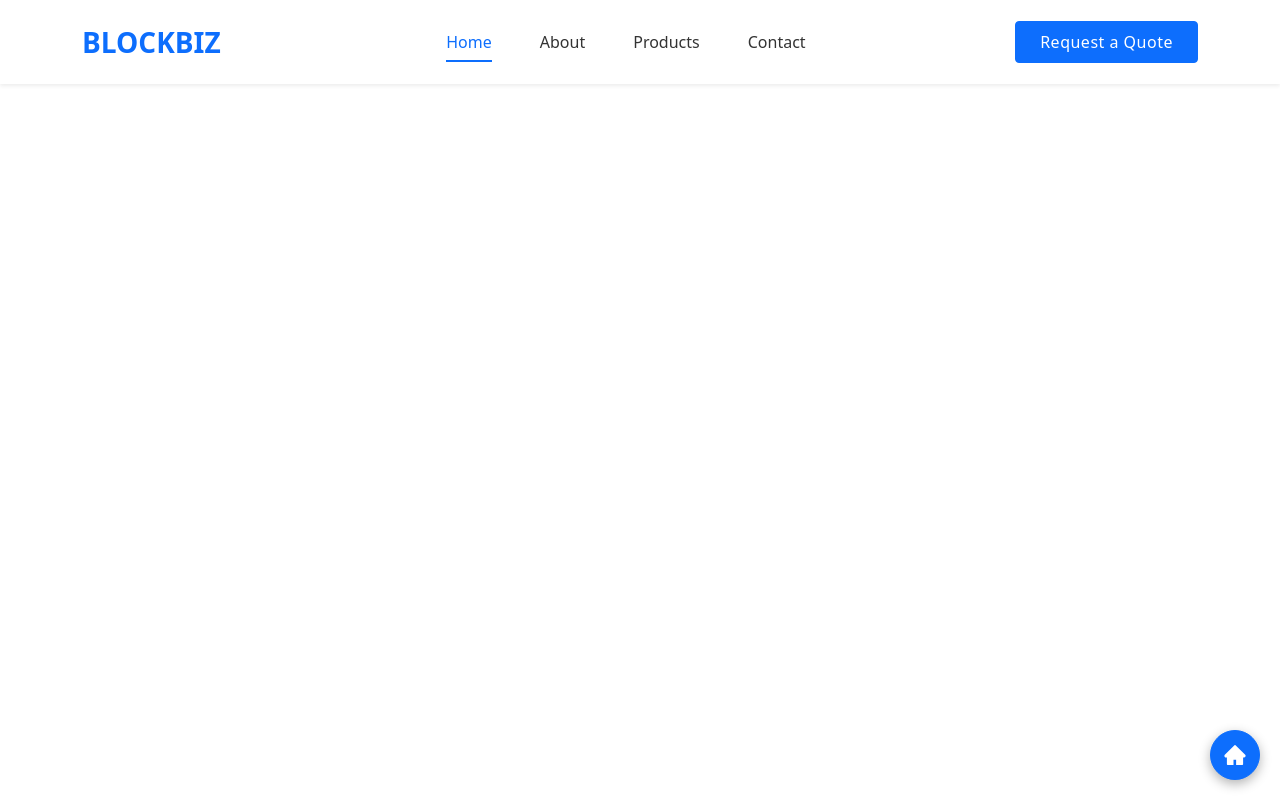
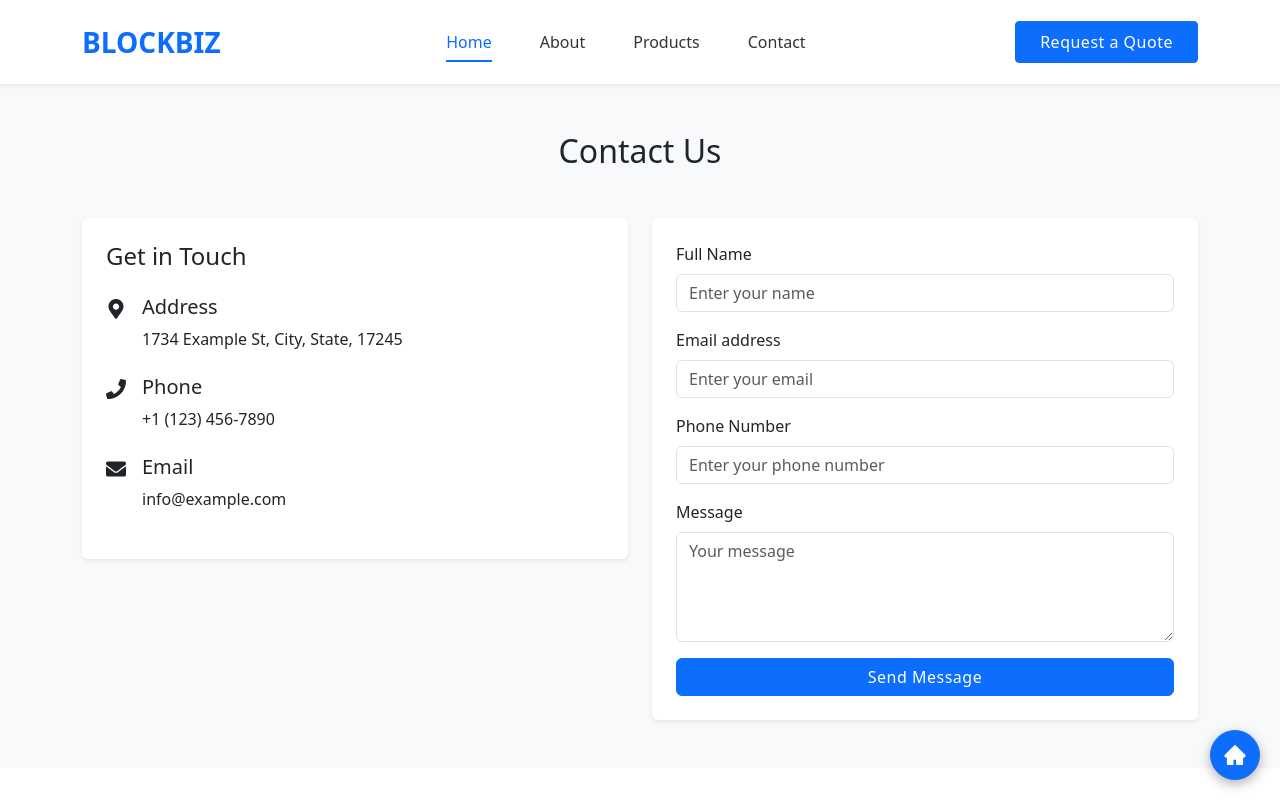
Before and after one commit to Aniuzu/POP, a React (Vite) app: page /contact in a window 1280 px wide. Built offline with nearby package versions, Linux system fonts and the light colour scheme.

Commit message:
Remove vite-plugin-vercel

```diff
--- a/src/App.jsx
+++ b/src/App.jsx
@@ -5,6 +5,7 @@ import Quote from './Pages/Quote';
 import Products from "./components/Products"
 import FloatingHomeButton from "./components/FloatingHomeButton";
 import Header from "./components/Header";
+import Contact from "./components/Contact";
 
 
 
@@ -16,6 +17,7 @@ const App = () => (
       <Route path="/about" element={<About />} />
        <Route path="/quote" element={<Quote />} />
       <Route path="/products" element={<Products />} />
+      <Route path="/contact" element={<Contact />} />
     </Routes>
     <FloatingHomeButton />
   </>
--- /dev/null
+++ b/src/components/Contact.jsx
@@ -0,0 +1,80 @@
+import React from 'react';
+import { Container, Row, Col, Form, Button } from 'react-bootstrap';
+import { FaPhone, FaEnvelope, FaMapMarkerAlt } from 'react-icons/fa';
+
+const Contact = () => {
+  const handleSubmit = (e) => {
+    e.preventDefault();
+    // Handle form submission here
+    alert('Form submitted! We will contact you shortly.');
+  };
+
+  return (
+    <section id="contact" className="py-5 bg-light">
+      <Container>
+        <h2 className="text-center mb-5">Contact Us</h2>
+        <Row>
+          <Col lg={6} className="mb-4 mb-lg-0">
+            <div className="contact-info p-4 shadow-sm rounded bg-white">
+              <h4 className="mb-4">Get in Touch</h4>
+
+              <div className="d-flex align-items-start mb-4">
+                <FaMapMarkerAlt className="me-3 mt-1" size={20} />
+                <div>
+                  <h5>Address</h5>
+                  <p className="mb-0">1734 Example St, City, State, 17245</p>
+                </div>
+              </div>
+
+              <div className="d-flex align-items-start mb-4">
+                <FaPhone className="me-3 mt-1" size={20} />
+                <div>
+                  <h5>Phone</h5>
+                  <p className="mb-0">+1 (123) 456-7890</p>
+                </div>
+              </div>
+
+              <div className="d-flex align-items-start mb-4">
+                <FaEnvelope className="me-3 mt-1" size={20} />
+                <div>
+                  <h5>Email</h5>
+                  <p className="mb-0">info@example.com</p>
+                </div>
+              </div>
+            </div>
+          </Col>
+
+          <Col lg={6}>
+            <Form onSubmit={handleSubmit} className="p-4 shadow-sm rounded bg-white">
+              <Form.Group className="mb-3" controlId="formName">
+                <Form.Label>Full Name</Form.Label>
+                <Form.Control type="text" placeholder="Enter your name" required />
+              </Form.Group>
+
+              <Form.Group className="mb-3" controlId="formEmail">
+                <Form.Label>Email address</Form.Label>
+                <Form.Control type="email" placeholder="Enter your email" required />
+              </Form.Group>
+
+              <Form.Group className="mb-3" controlId="formPhone">
+                <Form.Label>Phone Number</Form.Label>
+                <Form.Control type="tel" placeholder="Enter your phone number" />
+              </Form.Group>
+
+              <Form.Group className="mb-3" controlId="formMessage">
+                <Form.Label>Message</Form.Label>
+                <Form.Control as="textarea" rows={4} placeholder="Your message" required />
+              </Form.Group>
+
+              <Button variant="primary" type="submit" className="w-100">
+                Send Message
+              </Button>
+            </Form>
+          </Col>
+        </Row>
+      </Container>
+    </section>
+  );
+};
+
+export default Contact;
```
